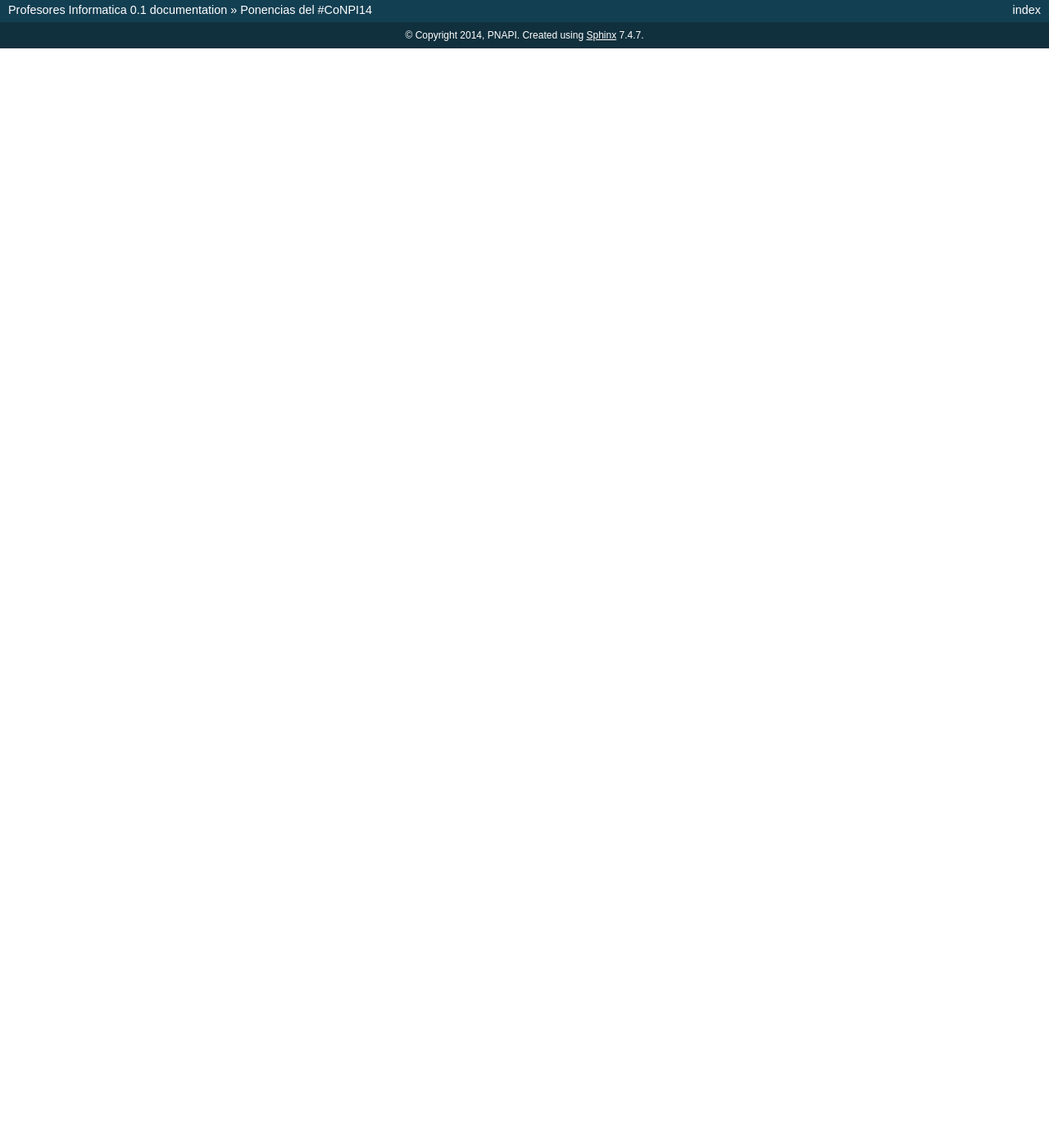
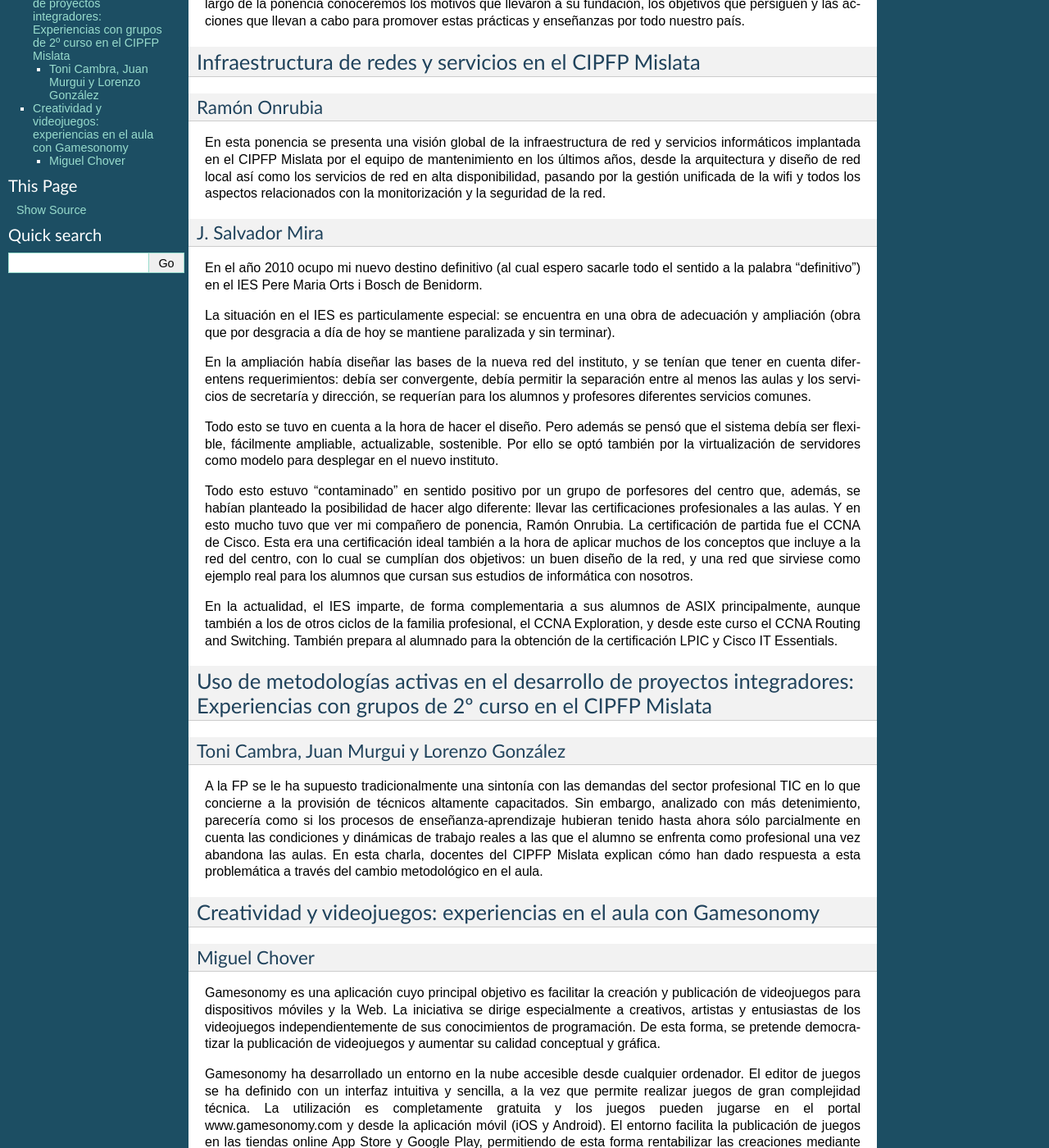
Before and after one commit to pnapi/web-pnapi-archivo, a Sphinx documentation site: the page built from source/congreso/2014/ponencias.rst, in a window 1280 px wide and 1400 px high, scrolled down 270 px. Shown: the whole window at 82% size. Built offline with Sphinx 7.4.7, drawn with Linux system fonts in a browser that asks for light colours; before the commit the page ends 900 px from its top, so only the background shows below that; some of the changed text lies outside the part shown.

Commit message:
Actualizo ponencias.rst

```diff
--- a/source/congreso/2014/ponencias.rst
+++ b/source/congreso/2014/ponencias.rst
@@ -4,3 +4,55 @@ Ponencias del #CoNPI14
 .. _pensamiento-computacional:
 La educación del pensamiento computacional
 ------------------------------------------
+
+Jesús Moreno
+~~~~~~~~~~~~
+
+Programamos es una asociación sin ánimo de lucro cuyo objetivo fundamental es promover el desarrollo del pensamiento computacional desde edades tempranas a través de la programación de videojuegos y aplicaciones para móviles en todas las etapas escolares, desde educación infantil hasta formación profesional.  A lo largo de la ponencia conoceremos los motivos que llevaron a su fundación, los objetivos que persiguen y las acciones que llevan a cabo para promover estas prácticas y enseñanzas por todo nuestro país.
+
+
+.. _experiencias:
+Infraestructura de redes y servicios en el CIPFP Mislata
+--------------------------------------------------------
+
+Ramón Onrubia
+~~~~~~~~~~~~~
+
+En esta ponencia se presenta una visión global de la infraestructura de red y servicios informáticos implantada en el CIPFP Mislata por el equipo de mantenimiento en los últimos años, desde la arquitectura y diseño de red local así como los servicios de red en alta disponibilidad, pasando por la gestión unificada de la wifi y todos los aspectos relacionados con la monitorización y la seguridad de la red.
+
+J. Salvador Mira
+~~~~~~~~~~~~~~~~
+
+En el año 2010 ocupo mi nuevo destino definitivo (al cual espero sacarle todo el sentido a la palabra "definitivo") en el IES Pere Maria Orts i Bosch de Benidorm.
+
+La situación en el IES es particulamente especial: se encuentra en una obra de adecuación y ampliación (obra que por desgracia a día de hoy se mantiene paralizada y sin terminar).
+
+En la ampliación había diseñar las bases de la nueva red del instituto, y se tenían que tener en cuenta diferentens requerimientos: debía ser convergente, debía permitir la separación entre al menos las aulas y los servicios de secretaría y dirección, se requerían para los alumnos y profesores diferentes servicios comunes.
+
+Todo esto se tuvo en cuenta a la hora de hacer el diseño. Pero además se pensó que el sistema debía ser flexible, fácilmente ampliable, actualizable, sostenible. Por ello se optó también por la virtualización de servidores como modelo para desplegar en el nuevo instituto.
+
+Todo esto estuvo "contaminado" en sentido positivo por un grupo de porfesores del centro que, además, se habían planteado la posibilidad de hacer algo diferente: llevar las certificaciones profesionales a las aulas. Y en esto mucho tuvo que ver mi compañero de ponencia, Ramón Onrubia. La certificación de partida fue el CCNA de Cisco. Esta era una certificación ideal también a la hora de aplicar muchos de los conceptos que incluye a la red del centro, con lo cual se cumplían dos objetivos: un buen diseño de la red, y una red que sirviese como ejemplo real para los alumnos que cursan sus estudios de informática con nosotros.
+
+En la actualidad, el IES imparte, de forma complementaria a sus alumnos de ASIX principalmente, aunque también a los de otros ciclos de la familia profesional, el CCNA Exploration, y desde este curso el CCNA Routing and Switching. También prepara al alumnado para la obtención de la certificación LPIC y Cisco IT Essentials.
+
+.. _metodologia:
+Uso de metodologías activas en el desarrollo de proyectos integradores: Experiencias con grupos de 2º curso en el CIPFP Mislata
+-------------------------------------------------------------------------------------------------------------------------------
+
+Toni Cambra, Juan Murgui y Lorenzo González
+~~~~~~~~~~~~~~~~~~~~~~~~~~~~~~~~~~~~~~~~~~~
+
+A la FP se le ha supuesto tradicionalmente una sintonía con las demandas del sector profesional TIC en lo que concierne a la provisión de técnicos altamente capacitados. Sin embargo, analizado con más detenimiento, parecería como si los procesos de enseñanza-aprendizaje hubieran tenido hasta ahora sólo parcialmente en cuenta las condiciones y dinámicas de trabajo reales a las que el alumno se enfrenta como profesional una vez abandona las aulas. En esta charla, docentes del CIPFP Mislata explican cómo han dado respuesta a esta problemática a través del cambio metodológico en el aula.
+
+.. _gamesonomy:
+Creatividad y videojuegos: experiencias en el aula con Gamesonomy
+-----------------------------------------------------------------
+
+Miguel Chover
+~~~~~~~~~~~~~
+
+Gamesonomy es una aplicación cuyo principal objetivo es facilitar la creación y publicación de videojuegos para dispositivos móviles y la Web. La iniciativa se dirige especialmente a creativos, artistas y entusiastas de los videojuegos independientemente de sus conocimientos de programación. De esta forma, se pretende democratizar la publicación de videojuegos y aumentar su calidad conceptual y gráfica.
+
+Gamesonomy ha desarrollado un entorno en la nube accesible desde cualquier ordenador. El editor de juegos se ha definido con un interfaz intuitiva y sencilla, a la vez que permite realizar juegos de gran complejidad técnica. La utilización es completamente gratuita y los juegos pueden jugarse en el portal www.gamesonomy.com y desde la aplicación móvil (iOS y Android). El entorno facilita la publicación de juegos en las tiendas online App Store y Google Play, permitiendo de esta forma rentabilizar las creaciones mediante herramientas de monetización, tales como publicidad, compras desde la aplicación y marcadores.
+
+Por otro lado, Gamesonomy es una poderosa herramienta educativa y está dirigida también a docentes que desean utilizar los videojuegos para la enseñanza, potenciando entre sus alumnos valores como el desarrollo de la creatividad, el trabajo en equipo y el aprendizaje basado en proyectos. Gamesonomy puede utilizarse para explicar contenidos básicos de física, matemáticas, informática o incluso para las clases de diseño y arte.
```
